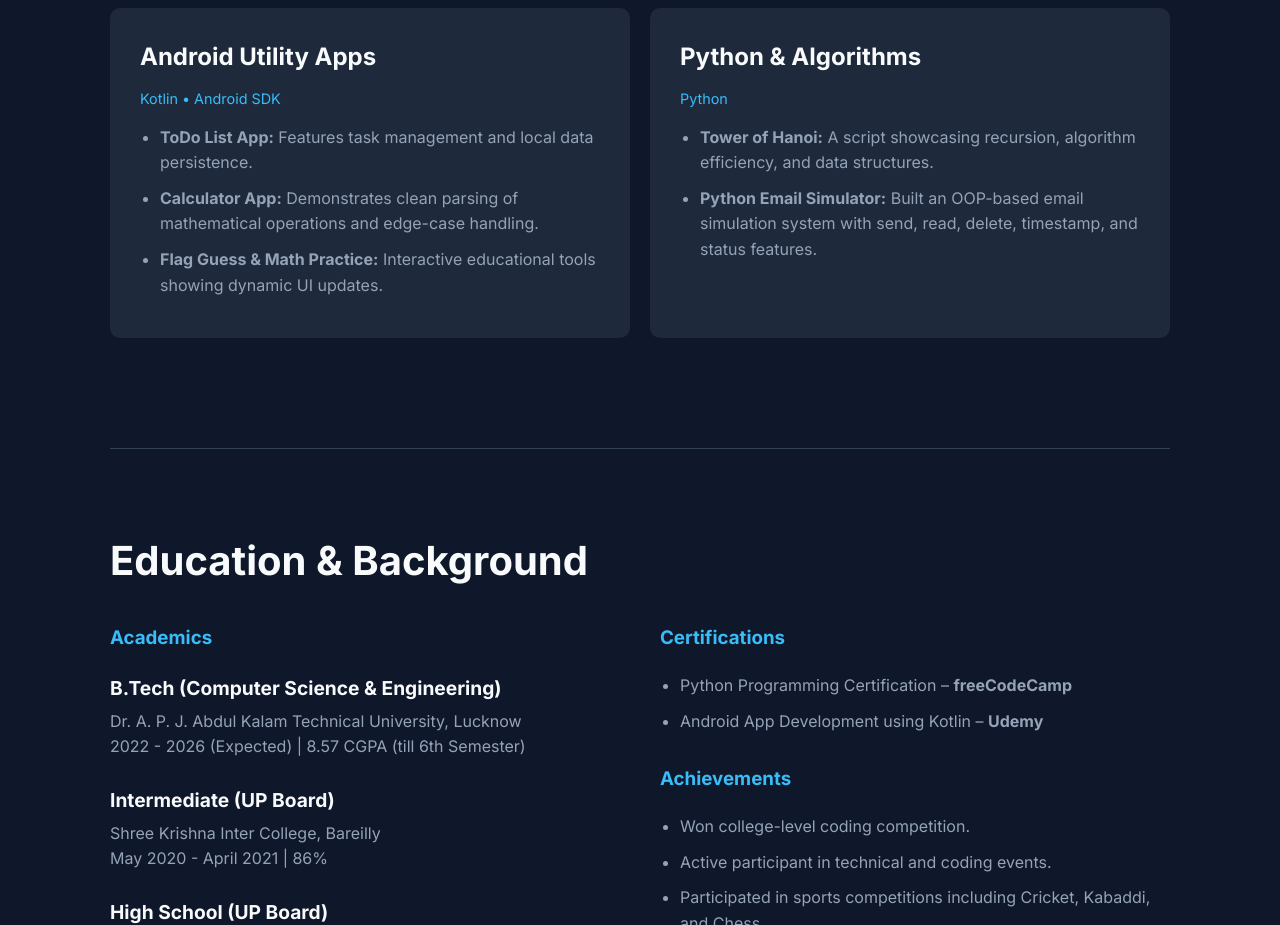
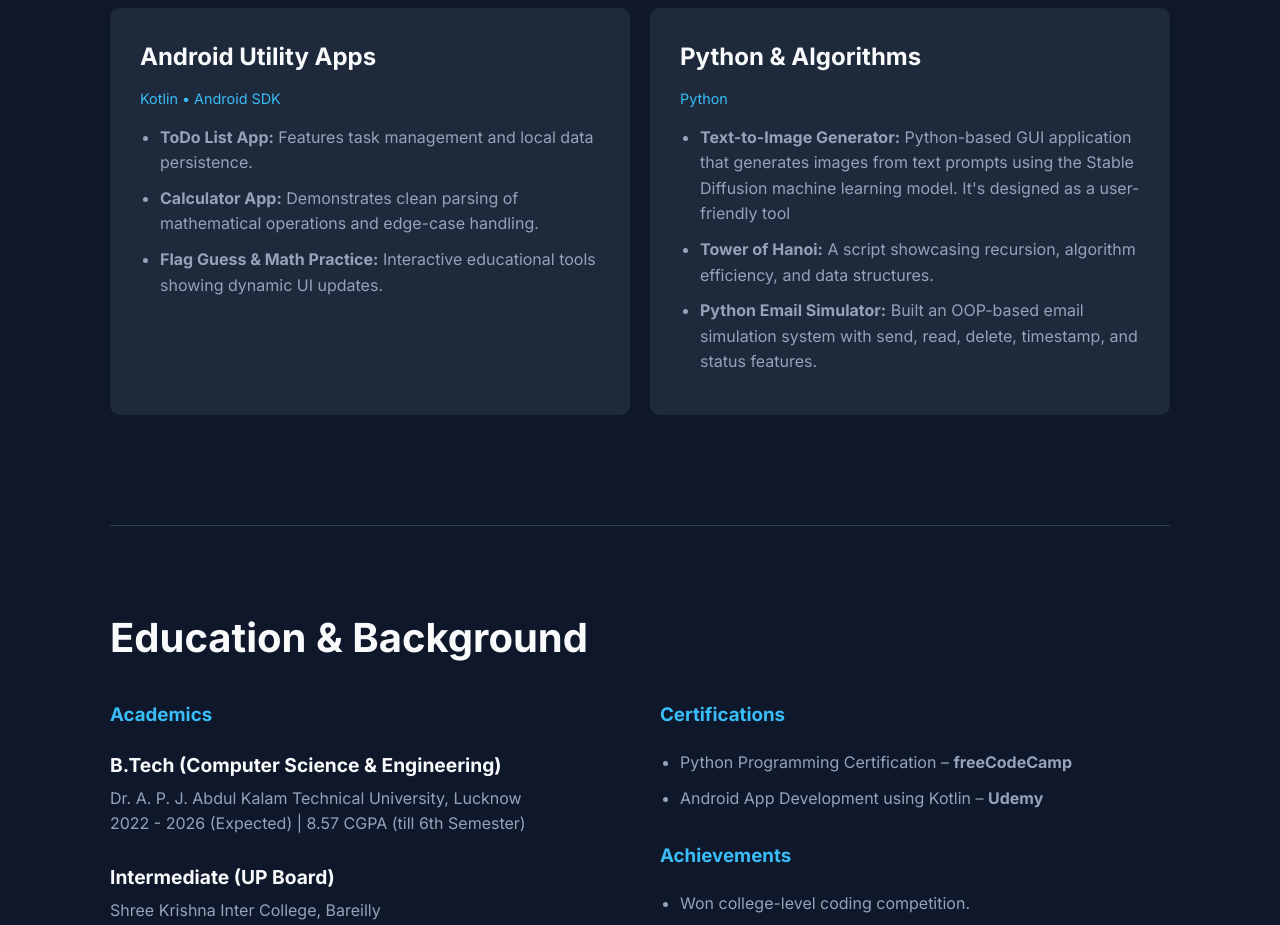
Before and after one commit to Radhey-Shyam22/Radhey-Shyam22.github.io, a plain HTML site: page index.html in a window 1280 px wide. Shown: the part 2280-3205 px from the top of the page. Drawn offline with Linux system fonts and the light colour scheme.

Commit message:
added python project
Added Text-to-Image Generator Python Project

```diff
--- a/index.html
+++ b/index.html
@@ -235,6 +235,8 @@
                     <h3>Python & Algorithms</h3>
                     <p class="tech-stack">Python</p>
                     <ul class="custom-list">
+                        <li><strong>Text-to-Image Generator:</strong> Python-based GUI application that generates images from text prompts using the Stable
+Diffusion machine learning model. It's designed as a user-friendly tool</li>
                         <li><strong>Tower of Hanoi:</strong> A script showcasing recursion, algorithm efficiency, and data structures.</li>
                         <li><strong>Python Email Simulator:</strong> Built an OOP-based email simulation system with send, read, delete, timestamp, and status features.</li>
                     </ul>
```
